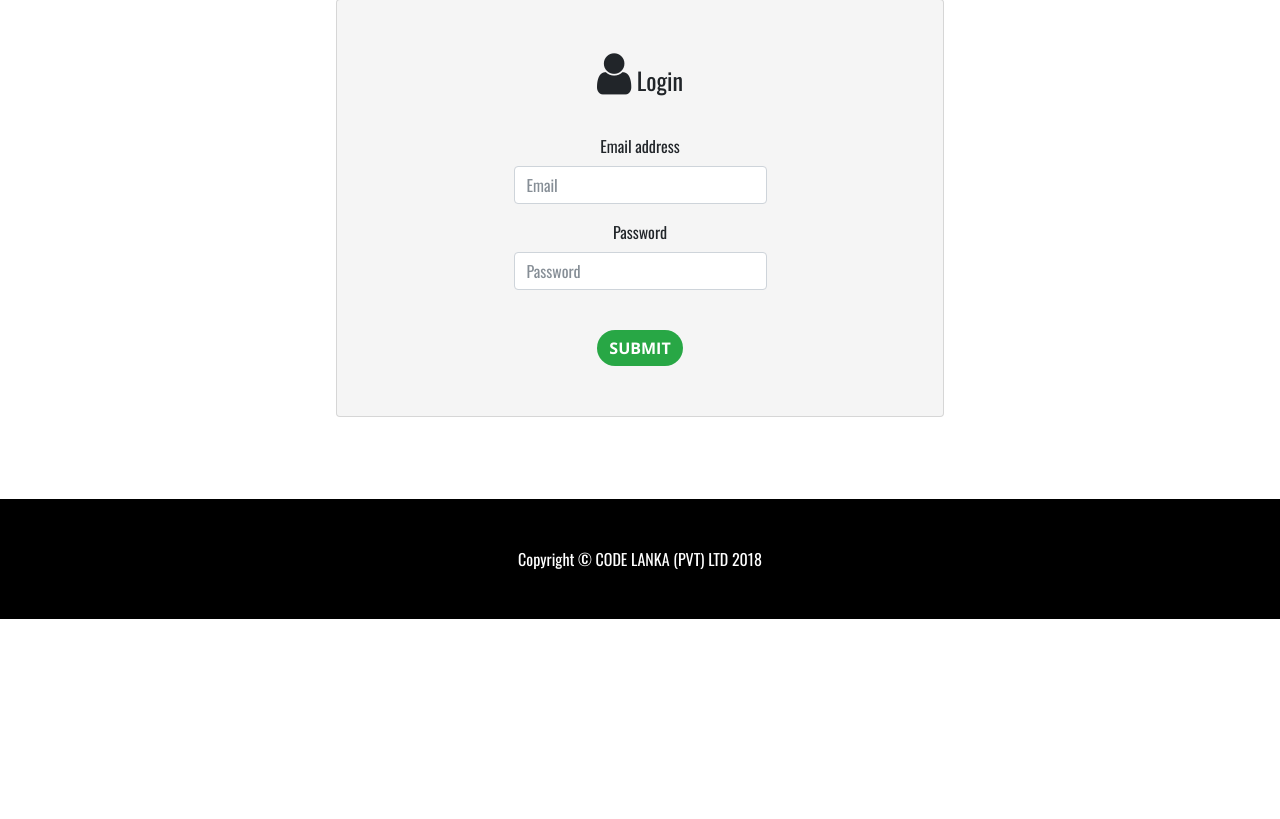
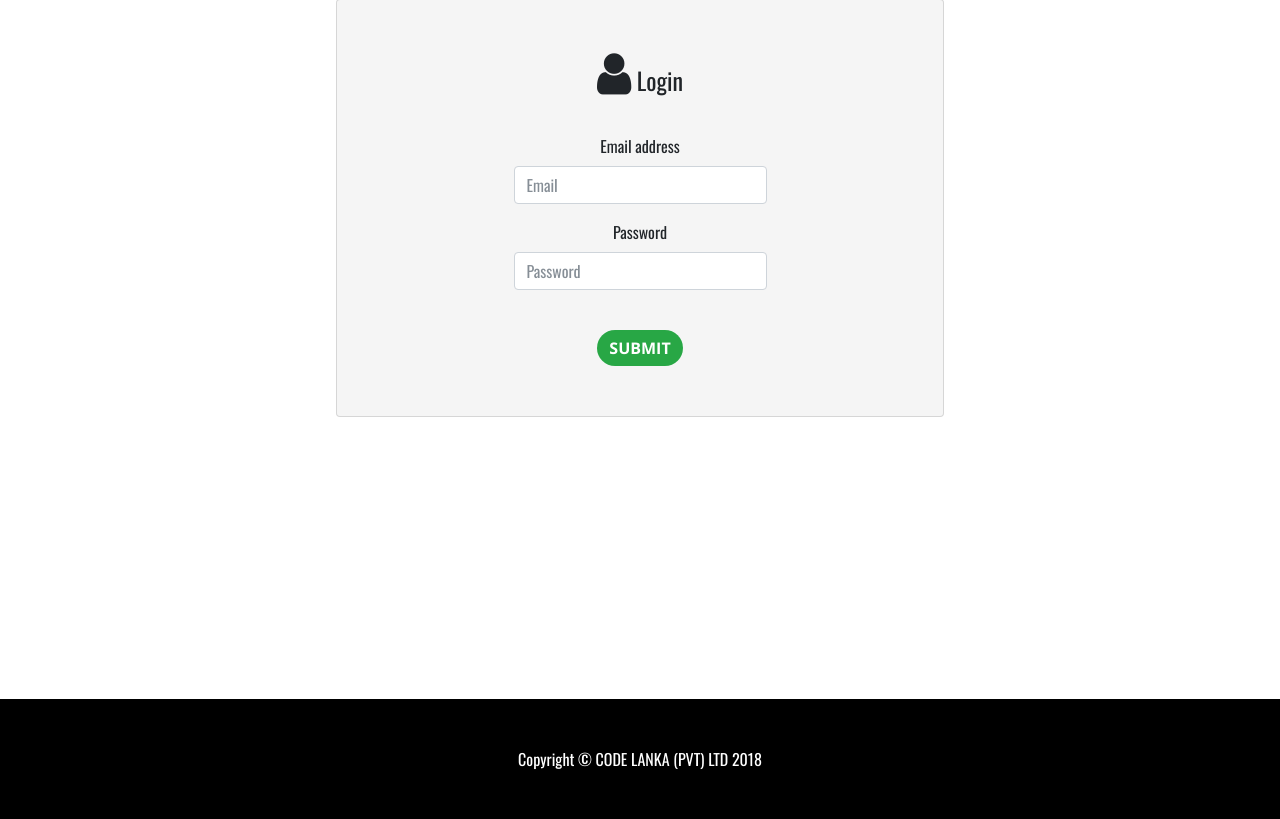
Before and after one commit to SalithaUCSC/CORD-LANKA, a CodeIgniter app: page /Projects/index.php/login/index in a window 1280 px wide. Shown: the part 101-920 px from the top of the page. Before the commit the page ends 720 px from the top, so only its background shows below. Run offline with CodeIgniter, Linux system fonts and the light colour scheme.

Commit message:
Change height

```diff
--- a/application/views/login.php
+++ b/application/views/login.php
@@ -8,7 +8,7 @@ else{
 ?>
 
 
-<center><div class="container" style="min-height: 500px; margin-top: 100px;">
+<center><div class="container" style="min-height: 700px; margin-top: 100px;">
 
 <div class="card" style="width: 38rem; padding-top: 30px; padding-bottom: 30px; background-color: whitesmoke;">
   <!-- <img class="card-img-top" src="..." alt="Card image cap"> -->
```
Also changed, not shown: assets/img/products/laptop1.png (added), assets/img/products/product1.png (added).
